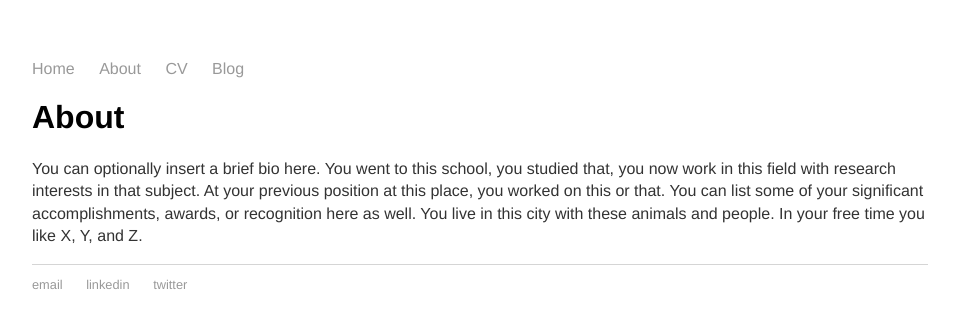
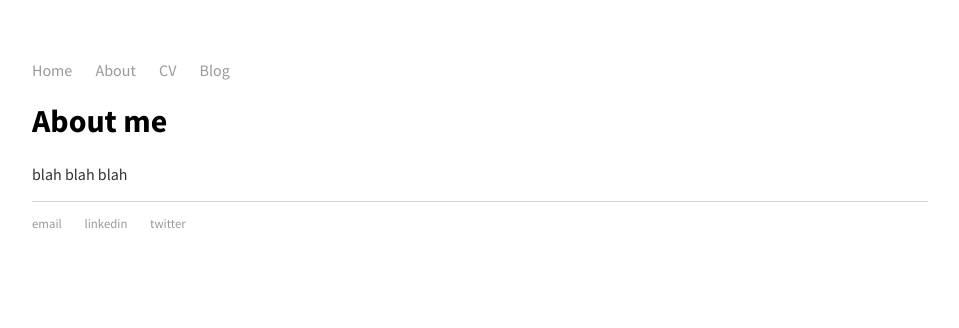
Before and after one commit to stevecoutts/stevecoutts.github.io, a Jekyll site: the page built from about/index.html, in a window 1280 px wide. Shown: the top 328 px of the page, without its empty margins (160-1119 px from the left). Built offline with Jekyll 4.4.1, drawn with Linux system fonts in a browser that asks for light colours; some web fonts are replaced.

Commit message:
Update index.html

```diff
--- a/about/index.html
+++ b/about/index.html
@@ -1,39 +1,8 @@
-<!DOCTYPE html>
-<html>
-  <head>
-    <title>About Me</title>
-
-    <link rel="stylesheet" type="text/css" href="/css/main.css">
-
-  </head>
-
-
-  <body>
-    <nav>
-<ul>
-<li><a href="/">Home</a></li>
-<li><a href="/about">About</a></li>
-<li><a href="/cv">CV</a></li>
-<li><a href="/blog">Blog</a></li>
-</ul>
-    </nav>
-<div class="container">
-
-  		<div class="about">
-			<h1>About</h1>
-			<p>You can optionally insert a brief bio here. You went to this school, you studied that, you now work in this field with research interests in that subject. At your previous position at this place, you worked on this or that. You can list some of your significant accomplishments, awards, or recognition here as well. You live in this city with these animals and people. In your free time you like X, Y, and Z.</p>
-		</div>
-
-
-</div>
-
-  <footer>
-   <ul>
-<li><a href="mailto:sjcoutts@gmail.com">email</a></li>
-        		<li><a href="https://www.linkedin.com/in/steve-coutts/">linkedin</a></li>
-			<li><a href="https://twitter.com/city_plannerd">twitter</a></li>
-   </ul>
-  </footer>
-  </body>
-
-</html>
+---
+layout: default
+title: About Me
+---
+<div class="blurb">
+	<h1>About me</h1>
+		<p>blah blah blah</p>
+</div><!-- /.blurb -->
```
